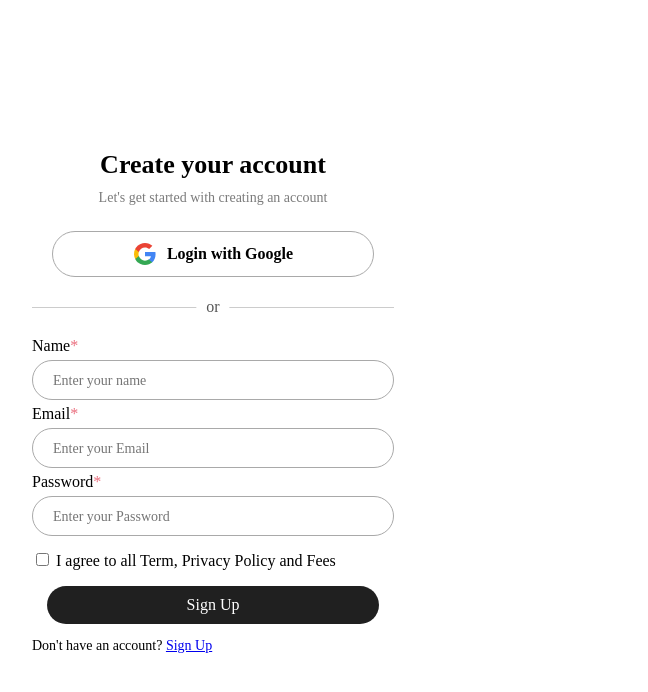
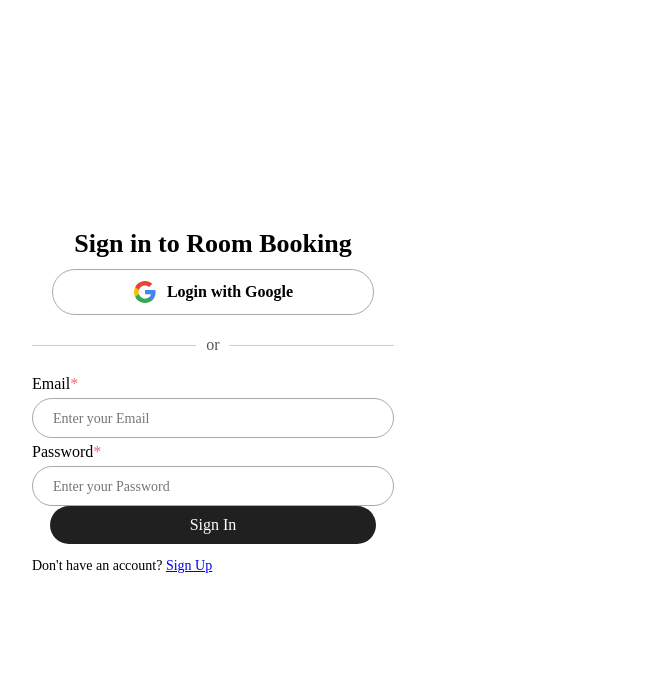
Before and after one commit to 2k-Aakaash/Hackathon-Login, a plain HTML site: page index.html in a window 1280 px wide. Shown: the full height of the page, 117-765 px from the left. Drawn offline with Linux system fonts and the light colour scheme; grey boxes are pictures that could not be loaded; a web font is replaced by a local one.

Commit message:
Update index.html

```diff
--- a/index.html
+++ b/index.html
@@ -3,7 +3,7 @@
 <head>
     <meta charset="UTF-8">
     <meta name="viewport" content="width=device-width, initial-scale=1.0">
-    <title>Room Booking Sign Up</title>
+    <title>Room Booking Sign In</title>
     <link rel="stylesheet" href="style.css">
 </head>
 <body>
@@ -11,8 +11,7 @@
         <div class="signup-container">
             <div class="signup-div">
                 <div class="signup-h1">
-                    <h1 class="h1-text">Create your account</h1>
-                    <p class="p-text">Let's get started with creating an account</p>
+                    <h1 class="h1-text">Sign in to Room Booking</h1>
                 </div>
                 <div class="login-with-google">
                     <button class="google-login">
@@ -26,18 +25,12 @@
                   </div>
                 <div class="signup-form">
                     <form action="#">
-                        <label class="name-label">Name<span class="asterisk-span">*</span></label>
-                        <input type="text" placeholder="Enter your name" required class="input-text">
                         <label class="email-label">Email<span class="asterisk-span">*</span></label>
                         <input type="email" placeholder="Enter your Email" required class="input-text">
                         <label class="password-label">Password<span class="asterisk-span">*</span></label>
                         <input type="password" placeholder="Enter your Password" required class="input-text">
-                        <div class="agreements">
-                            <input type="checkbox" class="checkbox">
-                            <p class="agreements-text">I agree to all Term, Privacy Policy and Fees</p>
-                        </div>
                         <div class="signup-button-div">
-                            <button class="signup-button">Sign Up</button>
+                            <button class="signup-button">Sign In</button>
                         </div>
                     </form>
                     <p class="another-way">Don't have an account? <span class="login-text-span"><a href="https://2k-aakaash.github.io/Hackathon-Signin/">Sign Up</a></span></p>
@@ -46,7 +39,7 @@
         </div>
         <div class="image-container">
             <div class="image-div">
-                <img src="https://ik.imagekit.io/026k2i7ys/sample.png?updatedAt=1705650608783">
+                <img src="https://ik.imagekit.io/026k2i7ys/Untitled.jpg?updatedAt=1705656303420">
             </div>
         </div>
     </div>
```
